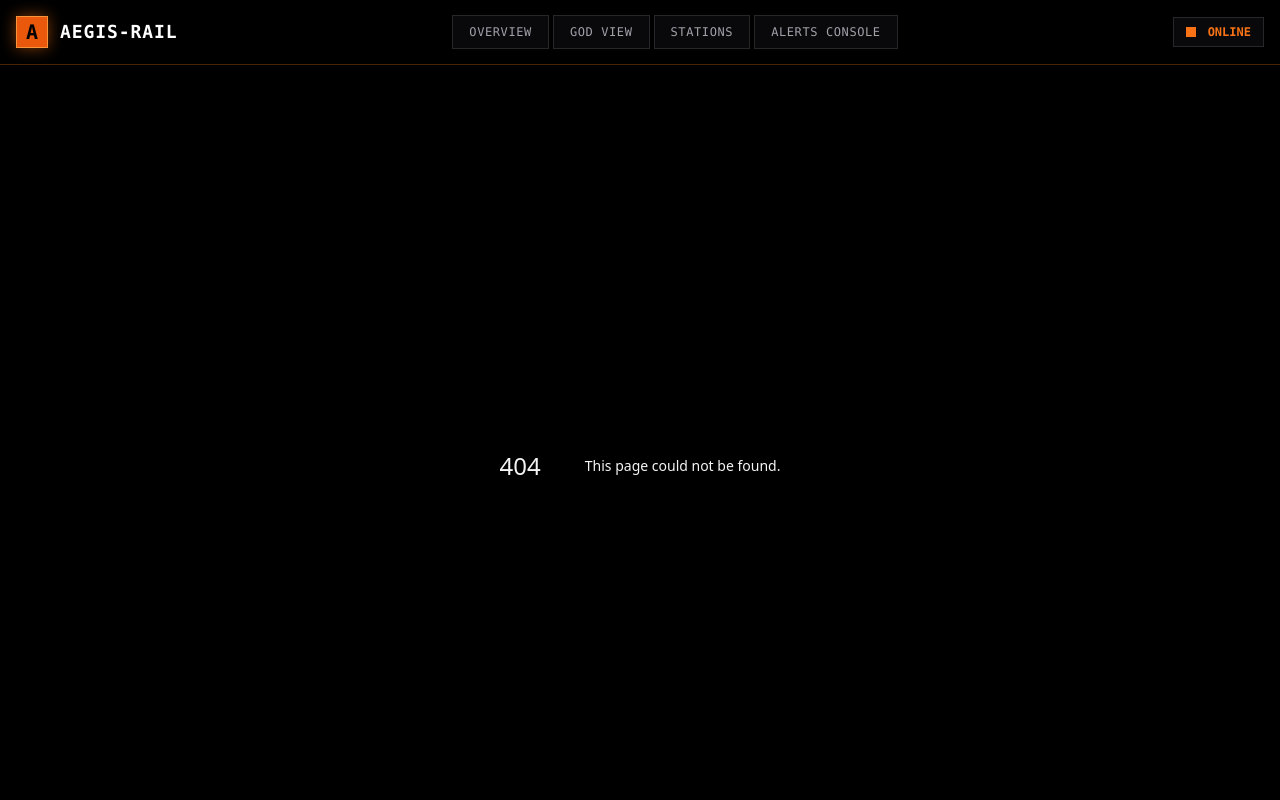
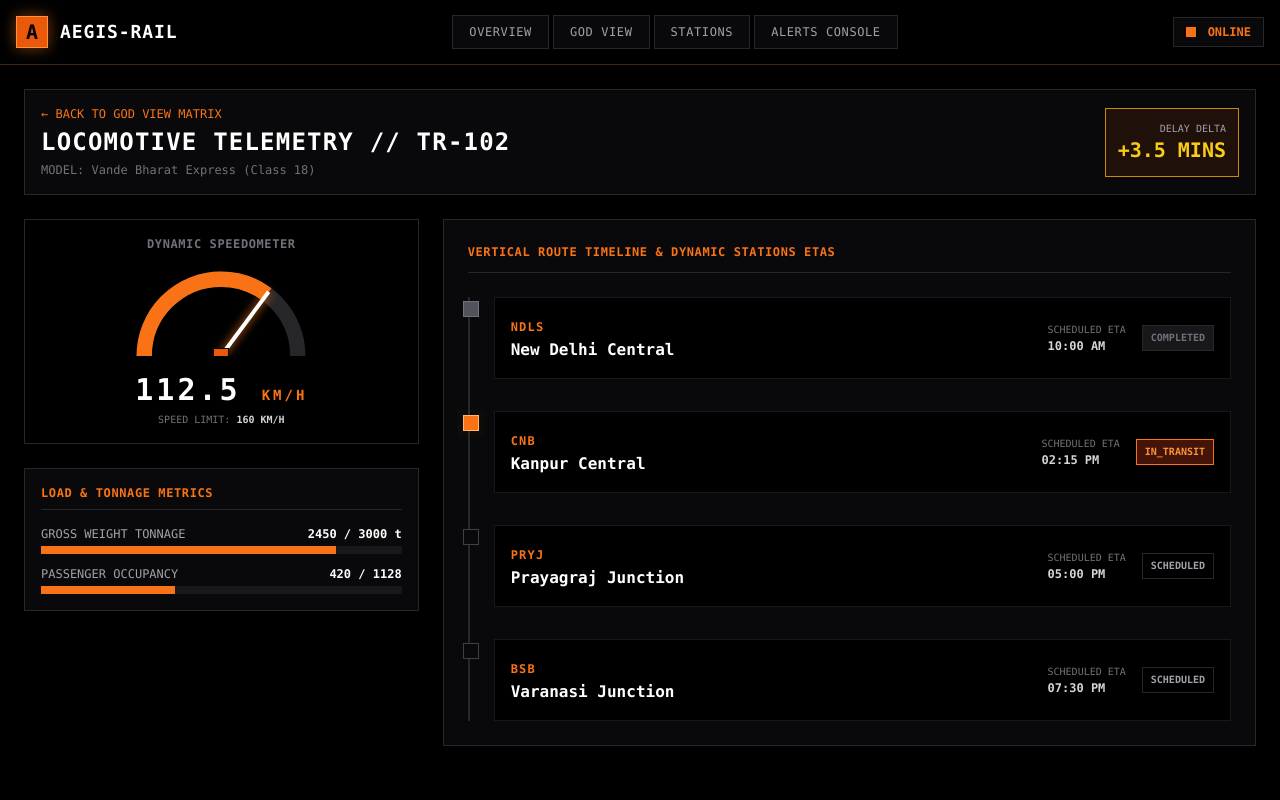
Before and after one commit to AnmolTiwari4/aegis-rail, a Next.js app in the folder frontend/: page /trains/TR-102 in a window 1280 px wide. Before the commit this address had no page. Shown: the top 800 px of the page. Built offline with nearby package versions, Linux system fonts and the light colour scheme; no server answers.

Commit message:
feat(frontend): create Train Telemetry page with dynamic ETA and speed gauge

```diff
--- /dev/null
+++ b/frontend/app/trains/[id]/page.jsx
@@ -0,0 +1,172 @@
+'use client';
+
+import { useState, useEffect } from 'react';
+import Link from 'next/link';
+import Speedometer from '../../../components/Speedometer';
+import { useWebSocketTelemetry } from '../../../hooks/useWebSocketTelemetry';
+
+export default function TrainTelemetryPage({ params }) {
+  const trainId = params?.id || 'TR-801';
+  const { telemetryData } = useWebSocketTelemetry();
+  const [routeData, setRouteData] = useState(null);
+
+  // Fetch static route data from FastAPI
+  useEffect(() => {
+    fetch(`http://localhost:8000/api/v1/trains/${trainId}/route`)
+      .then((res) => res.json())
+      .then((data) => setRouteData(data))
+      .catch(() => {
+        // Fallback default mock if API is offline
+        setRouteData({
+          train_id: trainId,
+          locomotive_model: "Vande Bharat Express (Class 18)",
+          max_speed_limit: 160.0,
+          max_capacity: 1128,
+          max_weight: 3000.0,
+          current_weight: 2450.0,
+          passenger_count: 420,
+          current_speed: 112.5,
+          delay_delta_minutes: +3.5,
+          route_waypoints: [
+            { station_id: "NDLS", station_name: "New Delhi Central", eta: "10:00 AM", status: "COMPLETED" },
+            { station_id: "CNB", station_name: "Kanpur Central", eta: "02:15 PM", status: "IN_TRANSIT" },
+            { station_id: "PRYJ", station_name: "Prayagraj Junction", eta: "05:00 PM", status: "SCHEDULED" },
+            { station_id: "BSB", station_name: "Varanasi Junction", eta: "07:30 PM", status: "SCHEDULED" },
+          ]
+        });
+      });
+  }, [trainId]);
+
+  // Find live dynamic telemetry stream matching this train_id
+  const liveMatch = telemetryData.find((t) => t.train_id === trainId);
+  const currentSpeed = liveMatch ? liveMatch.current_speed : (routeData?.current_speed || 112.5);
+  const currentWeight = liveMatch ? liveMatch.current_weight : (routeData?.current_weight || 2450.0);
+  const passengerCount = liveMatch ? liveMatch.passenger_count : (routeData?.passenger_count || 420);
+
+  if (!routeData) {
+    return <div className="p-8 text-center text-orange-500 font-mono">LOADING LOCOMOTIVE TELEMETRY...</div>;
+  }
+
+  return (
+    <div className="w-full bg-black min-h-screen p-4 md:p-6 font-mono space-y-6">
+
+      {/* Back Link & Header */}
+      <div className="flex flex-col md:flex-row justify-between items-start md:items-center gap-4 border border-zinc-800 bg-zinc-950 p-4">
+        <div>
+          <Link href="/dashboard" className="text-orange-500 text-xs hover:underline block mb-1">
+            ← BACK TO GOD VIEW MATRIX
+          </Link>
+          <h1 className="text-xl md:text-2xl font-bold uppercase text-white tracking-wider flex items-center gap-3">
+            LOCOMOTIVE TELEMETRY // {routeData.train_id}
+          </h1>
+          <span className="text-zinc-500 text-xs block mt-1">MODEL: {routeData.locomotive_model}</span>
+        </div>
+
+        {/* Delay Delta Indicator */}
+        <div className={`border p-3 text-right font-mono ${
+          routeData.delay_delta_minutes > 0 ? 'border-yellow-600 bg-yellow-950/40 text-yellow-400' : 'border-orange-500 bg-zinc-900 text-orange-400'
+        }`}>
+          <span className="text-[10px] text-zinc-400 block uppercase">DELAY DELTA</span>
+          <span className="text-xl font-extrabold">
+            {routeData.delay_delta_minutes > 0 ? `+${routeData.delay_delta_minutes} MINS` : `${routeData.delay_delta_minutes} MINS (ON TIME)`}
+          </span>
+        </div>
+      </div>
+
+      {/* Main Grid: Speedometer + Load Metrics + Route Timeline */}
+      <div className="grid grid-cols-1 lg:grid-cols-3 gap-6">
+
+        {/* Left Column: Speedometer & Tonnage/Passenger Load Cards */}
+        <div className="space-y-6">
+
+          {/* Dynamic Speedometer Gauge */}
+          <Speedometer currentSpeed={currentSpeed} maxLimit={routeData.max_speed_limit} />
+
+          {/* Load Metrics Card */}
+          <div className="border border-zinc-800 bg-zinc-950 p-4 space-y-4">
+            <h3 className="text-orange-500 font-bold text-xs uppercase tracking-wider border-b border-zinc-800 pb-2">
+              LOAD & TONNAGE METRICS
+            </h3>
+
+            <div className="space-y-3">
+              <div>
+                <div className="flex justify-between text-xs text-zinc-400 mb-1">
+                  <span>GROSS WEIGHT TONNAGE</span>
+                  <span className="text-white font-bold">{currentWeight} / {routeData.max_weight} t</span>
+                </div>
+                <div className="w-full bg-zinc-900 h-2">
+                  <div
+                    className="bg-orange-500 h-2"
+                    style={{ width: `${Math.min(100, (currentWeight / routeData.max_weight) * 100)}%` }}
+                  />
+                </div>
+              </div>
+
+              <div>
+                <div className="flex justify-between text-xs text-zinc-400 mb-1">
+                  <span>PASSENGER OCCUPANCY</span>
+                  <span className="text-white font-bold">{passengerCount} / {routeData.max_capacity}</span>
+                </div>
+                <div className="w-full bg-zinc-900 h-2">
+                  <div
+                    className="bg-orange-500 h-2"
+                    style={{ width: `${Math.min(100, (passengerCount / (routeData.max_capacity || 1)) * 100)}%` }}
+                  />
+                </div>
+              </div>
+            </div>
+          </div>
+
+        </div>
+
+        {/* Right Column: Vertical Route Timeline & Dynamic ETAs (2 Cols) */}
+        <div className="lg:col-span-2 border border-zinc-800 bg-zinc-950 p-6 space-y-6">
+          <h3 className="text-orange-500 font-bold text-xs uppercase tracking-wider border-b border-zinc-800 pb-3">
+            VERTICAL ROUTE TIMELINE & DYNAMIC STATIONS ETAs
+          </h3>
+
+          <div className="relative pl-6 space-y-8 border-l-2 border-zinc-800 my-4">
+            {routeData.route_waypoints.map((stn, idx) => {
+              const isDone = stn.status === 'COMPLETED';
+              const isInTransit = stn.status === 'IN_TRANSIT';
+
+              return (
+                <div key={stn.station_id} className="relative group">
+                  {/* Timeline Dot */}
+                  <div className={`absolute -left-[31px] top-1 w-4 h-4 border border-black ${
+                    isDone ? 'bg-zinc-600' : isInTransit ? 'bg-orange-500 animate-ping' : 'bg-zinc-900 border-zinc-700'
+                  }`} />
+                  <div className={`absolute -left-[31px] top-1 w-4 h-4 border ${
+                    isDone ? 'bg-zinc-600 border-zinc-500' : isInTransit ? 'bg-orange-500 border-orange-300' : 'bg-zinc-950 border-zinc-700'
+                  }`} />
+
+                  <div className="border border-zinc-900 bg-black p-4 flex flex-col md:flex-row justify-between items-start md:items-center gap-2">
+                    <div>
+                      <span className="text-xs text-orange-500 font-bold tracking-widest">{stn.station_id}</span>
+                      <h4 className="text-white font-bold text-base">{stn.station_name}</h4>
+                    </div>
+
+                    <div className="flex items-center gap-4 text-xs">
+                      <div>
+                        <span className="text-zinc-500 block text-[10px]">SCHEDULED ETA</span>
+                        <span className="text-zinc-300 font-bold">{stn.eta}</span>
+                      </div>
+                      <span className={`px-2 py-1 text-[10px] font-bold border ${
+                        isDone ? 'border-zinc-800 bg-zinc-900 text-zinc-500' :
+                        isInTransit ? 'border-orange-500 bg-orange-950 text-orange-400' :
+                        'border-zinc-800 bg-black text-zinc-400'
+                      }`}>
+                        {stn.status}
+                      </span>
+                    </div>
+                  </div>
+                </div>
+              );
+            })}
+          </div>
+        </div>
+
+      </div>
+    </div>
+  );
+}
```
